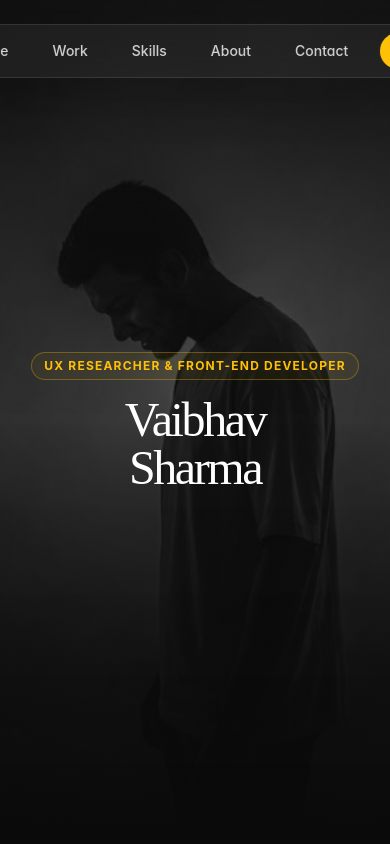
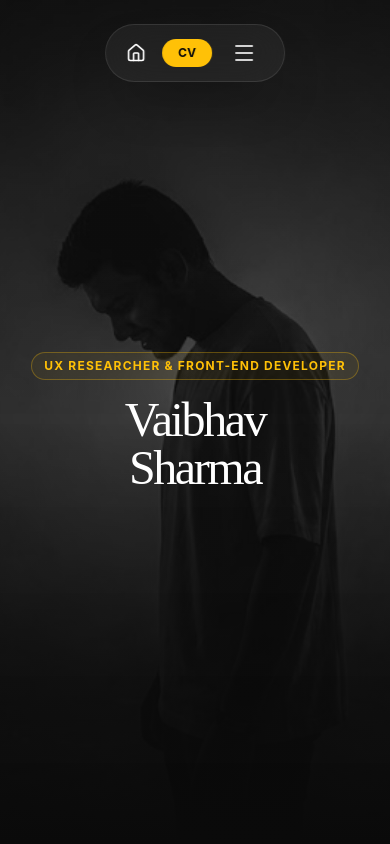
Before and after one commit to vaibhavsharma-2000/portfolio, a React (Vite) app: page / in a window 390 px wide. Shown: the top 844 px of the page. Built offline with nearby package versions, Linux system fonts and the light colour scheme.

Commit message:
Responsive for mobile added in Navbar

```diff
--- a/src/components/Navbar.jsx
+++ b/src/components/Navbar.jsx
@@ -1,15 +1,43 @@
-import { motion } from 'framer-motion';
+import { motion, AnimatePresence } from 'framer-motion';
+import { useState, useEffect, useRef } from 'react';
+import { Menu, X, Home } from 'lucide-react';
 
 const Navbar = () => {
+    const [isOpen, setIsOpen] = useState(false);
     const navItems = ['Home', 'Work', 'Skills', 'About', 'Contact'];
 
+    // Refs for click click-outside detection
+    const menuRef = useRef(null);
+    const buttonRef = useRef(null);
+
+    useEffect(() => {
+        const handleClickOutside = (event) => {
+            if (
+                isOpen &&
+                menuRef.current &&
+                !menuRef.current.contains(event.target) &&
+                buttonRef.current &&
+                !buttonRef.current.contains(event.target)
+            ) {
+                setIsOpen(false);
+            }
+        };
+
+        document.addEventListener('mousedown', handleClickOutside);
+        return () => {
+            document.removeEventListener('mousedown', handleClickOutside);
+        };
+    }, [isOpen]);
+
     return (
+        <>
             <motion.nav
                 initial={{ y: -100, opacity: 0 }}
                 animate={{ y: 0, opacity: 1 }}
-            className="fixed top-6 left-1/2 -translate-x-1/2 z-50 flex items-center px-2 py-2 bg-white/5 backdrop-blur-xl border border-white/10 rounded-full shadow-2xl"
+                className="fixed top-6 left-1/2 -translate-x-1/2 z-50 flex items-center justify-between px-3 py-2 bg-white/5 backdrop-blur-xl border border-white/10 rounded-full shadow-2xl w-[90%] max-w-fit"
             >
-            <div className="flex items-center gap-1">
+                {/* Desktop Menu */}
+                <div className="hidden md:flex items-center gap-1">
                     {navItems.map((item) => (
                         <motion.a
                             key={item}
@@ -22,7 +50,6 @@ const Navbar = () => {
                         </motion.a>
                     ))}
 
-                {/* Animated Download CV Button */}
                     <motion.button
                         whileHover={{ scale: 1.05 }}
                         className="ml-2 px-5 py-2 bg-brand text-dark text-sm font-sans font-bold rounded-full hover:shadow-[0_0_20px_rgba(255,193,7,0.4)] transition-all"
@@ -30,7 +57,60 @@ const Navbar = () => {
                         CV
                     </motion.button>
                 </div>
+
+                {/* Mobile Header (Brand + Toggle) */}
+                <div className="flex md:hidden items-center justify-between w-full gap-4 px-2">
+                    <a href="#home" className="text-white hover:text-brand transition-colors">
+                        <Home size={20} />
+                    </a>
+
+                    <div className="flex items-center gap-3">
+                        <motion.button
+                            whileHover={{ scale: 1.05 }}
+                            className="px-4 py-1.5 bg-brand text-dark text-xs font-sans font-bold rounded-full"
+                        >
+                            CV
+                        </motion.button>
+                        <button
+                            ref={buttonRef}
+                            onClick={() => setIsOpen(!isOpen)}
+                            className="p-2 text-white/80 hover:text-white transition-colors"
+                        >
+                            {isOpen ? <X size={24} /> : <Menu size={24} />}
+                        </button>
+                    </div>
+                </div>
             </motion.nav>
+
+            {/* Mobile Dropdown Menu */}
+            <AnimatePresence>
+                {isOpen && (
+                    <motion.div
+                        ref={menuRef}
+                        initial={{ opacity: 0, y: -20, scale: 0.95 }}
+                        animate={{ opacity: 1, y: 0, scale: 1 }}
+                        exit={{ opacity: 0, y: -20, scale: 0.95 }}
+                        className="fixed top-24 left-1/2 -translate-x-1/2 w-[90%] max-w-sm z-40 bg-[#0a0a0a]/90 backdrop-blur-2xl border border-white/10 rounded-3xl p-6 shadow-2xl overflow-hidden md:hidden"
+                    >
+                        <div className="flex flex-col gap-2">
+                            {navItems.map((item, i) => (
+                                <motion.a
+                                    key={item}
+                                    href={`#${item.toLowerCase()}`}
+                                    initial={{ opacity: 0, x: -20 }}
+                                    animate={{ opacity: 1, x: 0 }}
+                                    transition={{ delay: i * 0.1 }}
+                                    onClick={() => setIsOpen(false)}
+                                    className="p-4 text-center text-lg font-serif text-white/80 hover:text-white hover:bg-white/5 rounded-2xl transition-all"
+                                >
+                                    {item}
+                                </motion.a>
+                            ))}
+                        </div>
+                    </motion.div>
+                )}
+            </AnimatePresence>
+        </>
     );
 };
 
--- a/src/components/SectionHeader.jsx
+++ b/src/components/SectionHeader.jsx
@@ -18,7 +18,7 @@ const SectionHeader = ({ title }) => {
 
                 {/* Glow Underline */}
                 <motion.div
-                    className="absolute bottom-0 left-1/2 -translate-x-1/2 h-[3px] bg-brand shadow-[0_0_15px_#FFC107]"
+                    className="absolute bottom-0 left-1/2 -translate-x-1/2 h-[3px] bg-brand max-w-[80%] md:max-w-none"
                     initial={{ width: 0, opacity: 0 }}
                     whileInView={{ width: "100%", opacity: 1 }}
                     viewport={{ once: true }}
@@ -28,19 +28,6 @@ const SectionHeader = ({ title }) => {
                         ease: [0.16, 1, 0.3, 1]
                     }}
                 />
-
-                {/* Secondary bloom glow */}
-                <motion.div
-                    className="absolute bottom-[-2px] left-1/2 -translate-x-1/2 h-[8px] bg-brand/30 blur-md"
-                    initial={{ width: 0 }}
-                    whileInView={{ width: "110%" }}
-                    viewport={{ once: true }}
-                    transition={{
-                        delay: 0.8,
-                        duration: 1.4,
-                        ease: "circOut"
-                    }}
-                />
             </div>
         </section>
     );
```
Lines whose indentation alone changed are shown as unchanged.
